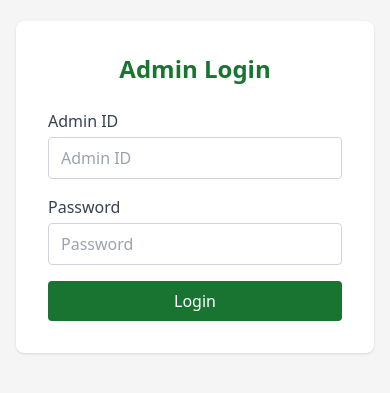
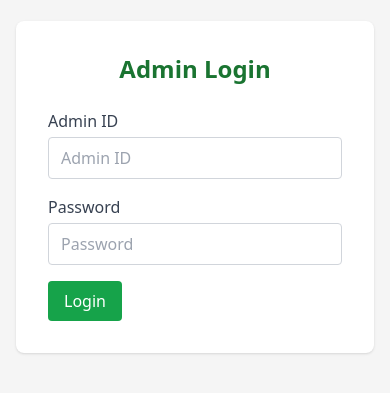
Before and after one commit to ratnadipsarje6-debug/indian-agro-mart-frontend, a React (Vite) app: page /admin-login in a window 390 px wide. Shown: the part 235-628 px from the top of the page. Built offline with nearby package versions, Linux system fonts and the light colour scheme.

Commit message:
fix mobile overlay issue

```diff
--- a/src/pages/AdminLogin.jsx
+++ b/src/pages/AdminLogin.jsx
@@ -68,11 +68,11 @@ const handleLogin = async (e) => {
             />
           </div>
           <button
-            type="submit"
-            className="w-full bg-primary text-white py-2 rounded hover:bg-green-700 transition-colors"
-          >
-            Login
-          </button>
+  type="submit"
+  className="relative z-[9999] bg-green-600 text-white px-4 py-2 rounded"
+>
+  Login
+</button>
         </form>
       </div>
     </div>
--- a/src/pages/Register.jsx
+++ b/src/pages/Register.jsx
@@ -29,6 +29,7 @@ const Register = () => {
         name,
         email,
         phone: mobile,
+        mobile,
         password,
         city: '',
         role: 'user',
```
